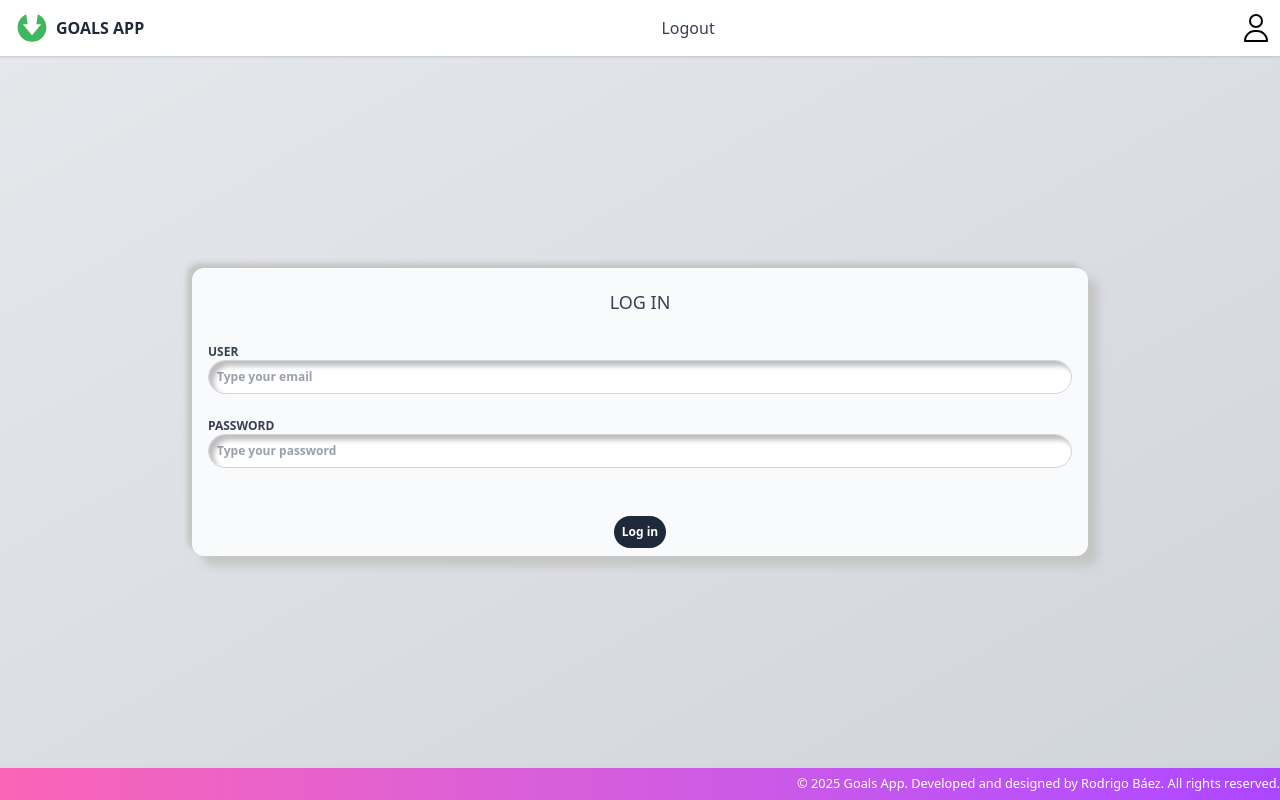
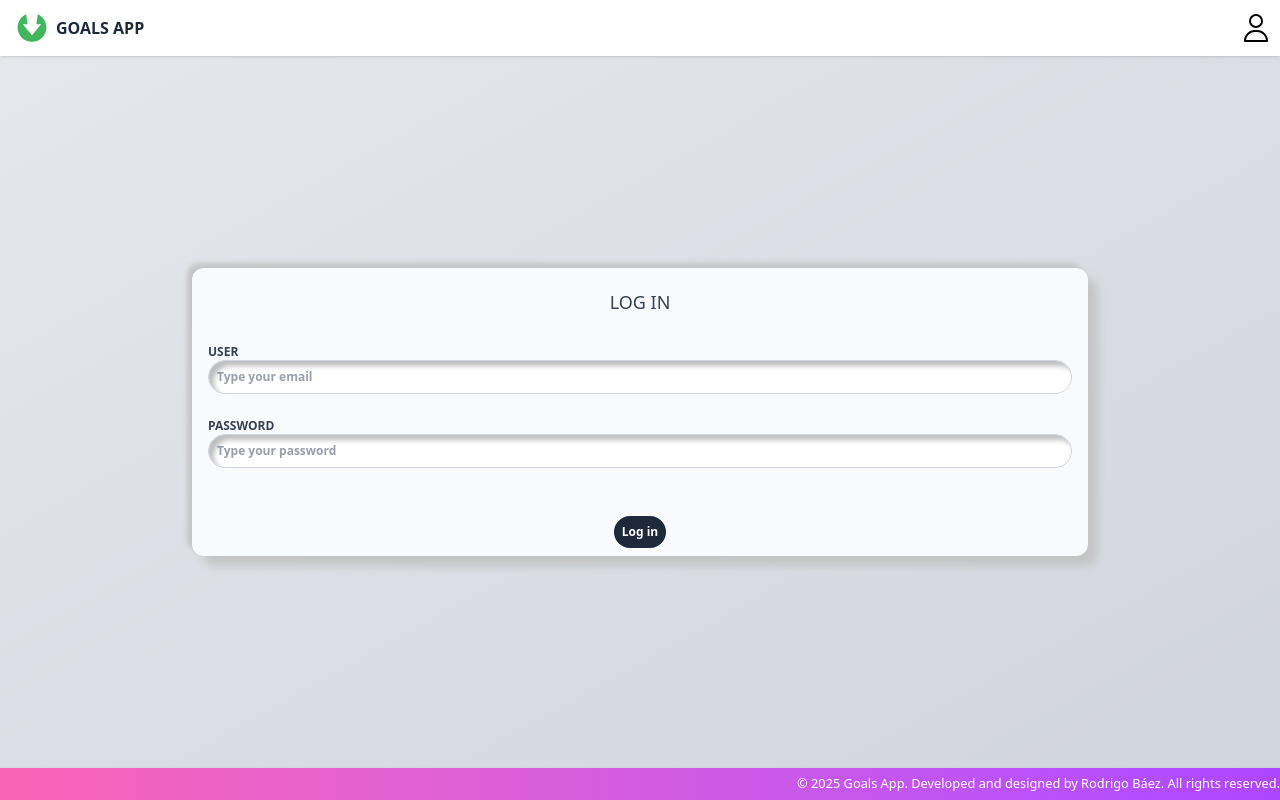
Before and after one commit to RodrigoBaezG/Goals-app, a React (Vite) app: page /access in a window 1280 px wide. Built offline with nearby package versions, Linux system fonts and the light colour scheme; no server answers.

Commit message:
logout hidden

```diff
--- a/src/components/shared/Header.jsx
+++ b/src/components/shared/Header.jsx
@@ -9,8 +9,10 @@ import NewGoalIcon from "../../img/newgoal.svg";
 
 function Header() {
 
-    const [, authDispatch] = useContext(AuthContext);
+    const [authState, authDispatch] = useContext(AuthContext);
     const navigate = useNavigate();
+
+    const isAuthenticated = !!authState.token;
 
     const handleLogout = () => {
         // 1. Ejecutar la acción 'logout' (que borra localStorage)
@@ -32,8 +34,10 @@ function Header() {
                     Goals app
                 </a>
             </div>
+            {isAuthenticated && (
+                <>
+                    <div className="md:hidden">
 
-            <div className="md:hidden">
                         <LinkTo
                             to="/create"
                             // Clase de Tailwind para ocultar en md: y superiores
@@ -49,6 +53,9 @@ function Header() {
 
                     <button onClick={handleLogout}
                         className={HeaderCss.logout}>Logout</button>
+
+                </>
+            )}
             <nav>
                 <LinkTo to="/profile">
                     <img className={HeaderCss.icon} src={profileIcon} />
```
Lines whose indentation alone changed are shown as unchanged.
